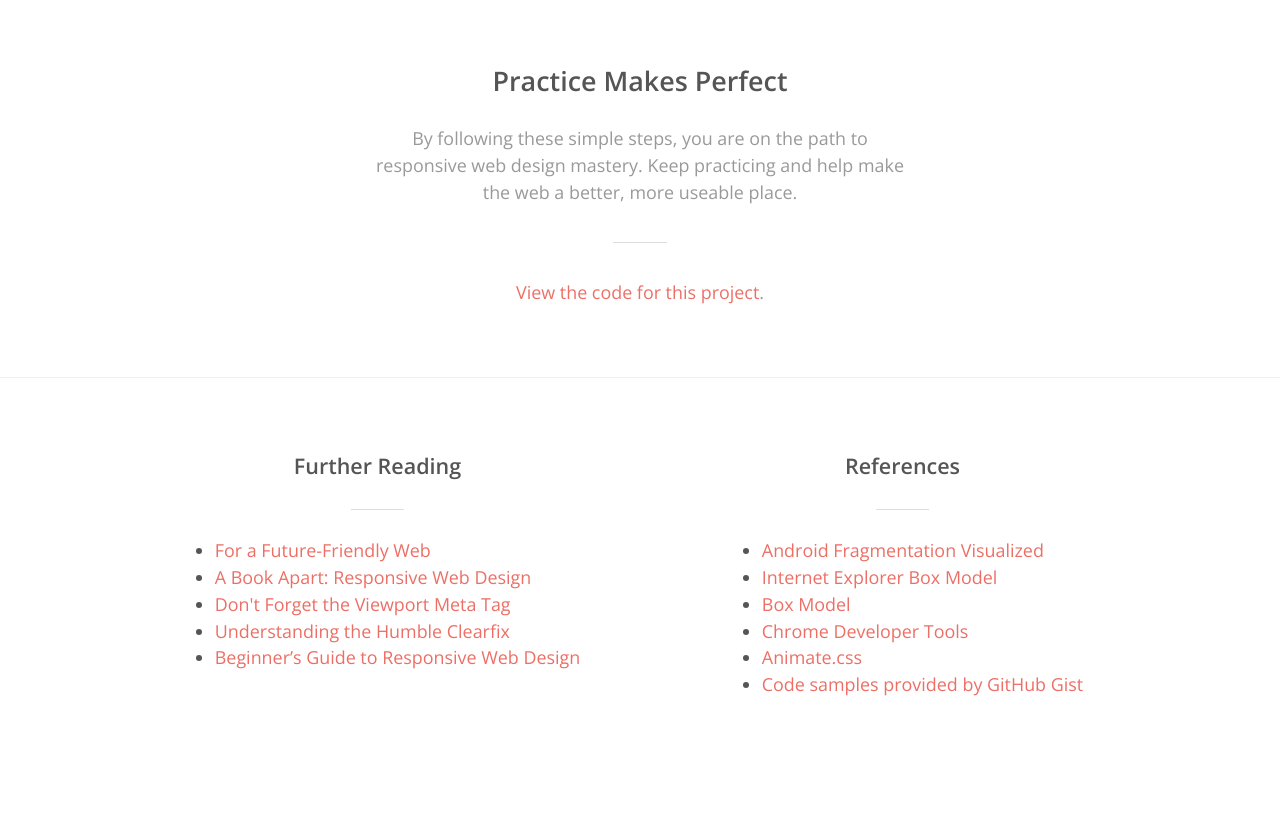
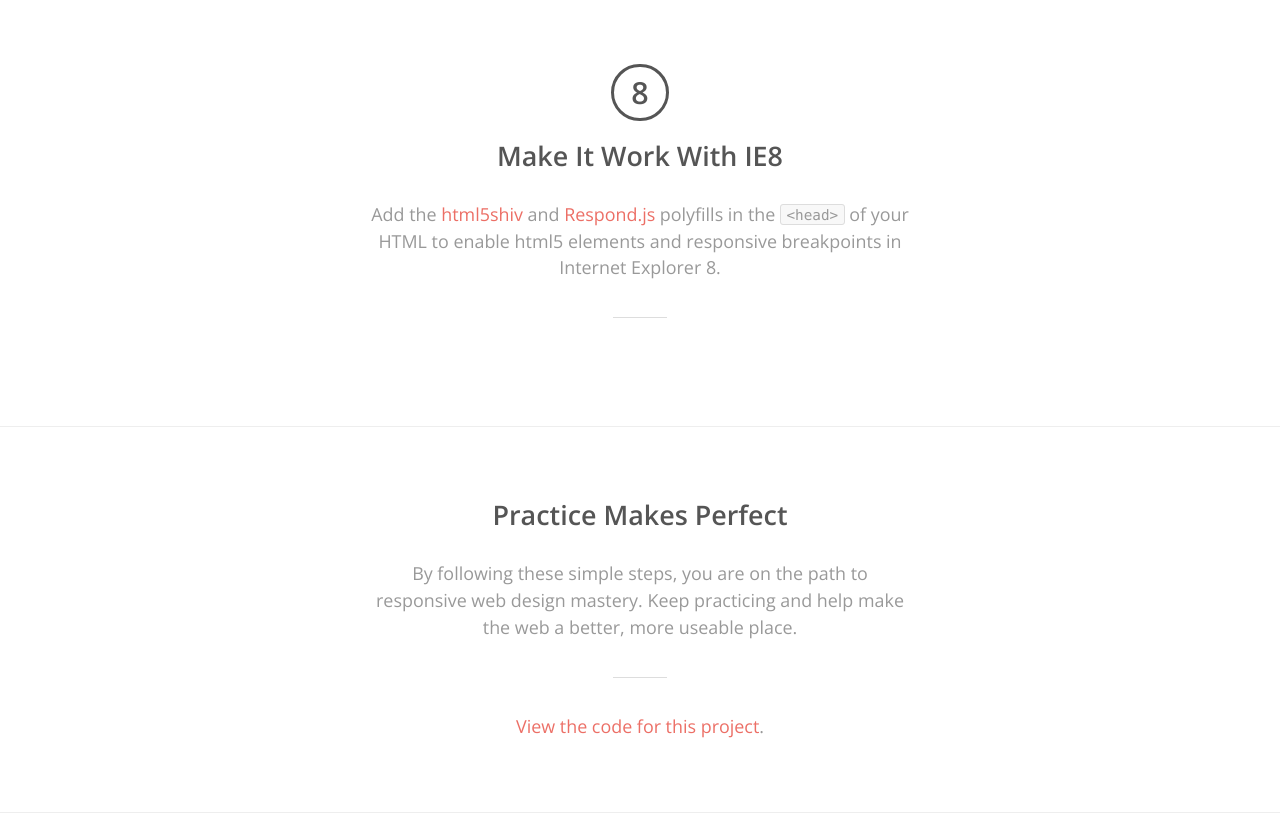
Before and after one commit to aekaplan/grid, a plain HTML site: page index.html in a window 1280 px wide. Shown: the part 8220-9035 px from the top of the page. Before the commit the page ends 8990 px from the top, so only its background shows below. Drawn offline with nearby package versions, Linux system fonts and the light colour scheme; files that its build step writes are made by us from their sources.

Commit message:
Add IE8 polyfills
I know that supporting IE8 is not the most popular activity, but doing so in this case comes at very little cost: since the js links are inside a conditional comment, they will not get loaded by non-IE8 browsers, and since I linked to a CDN there is no need to place any additional files on your server.

```diff
--- a/index.html
+++ b/index.html
@@ -350,6 +350,19 @@
 
       <section>
         <div class='container'>
+          <div class="circle">8</div>
+          <h1>Make It Work With IE8</h1>
+          <p>Add the <a href="https://github.com/aFarkas/html5shiv" target="_blank">html5shiv</a>
+          and <a href="https://github.com/scottjehl/Respond" target="_blank">Respond.js</a>
+          polyfills in the <code>&lt;head&gt;</code> of your HTML
+          to enable html5 elements and responsive breakpoints in Internet Explorer 8.</p>
+          <hr>
+          <script src="https://gist.github.com/anonymous/8971216.js"></script>
+        </div>
+      </section>
+
+      <section>
+        <div class='container'>
           <h1>Practice Makes Perfect</h1>
           <p>By following these simple steps, you are on the path to responsive
           web design mastery. Keep practicing and help make the web a better,
```
